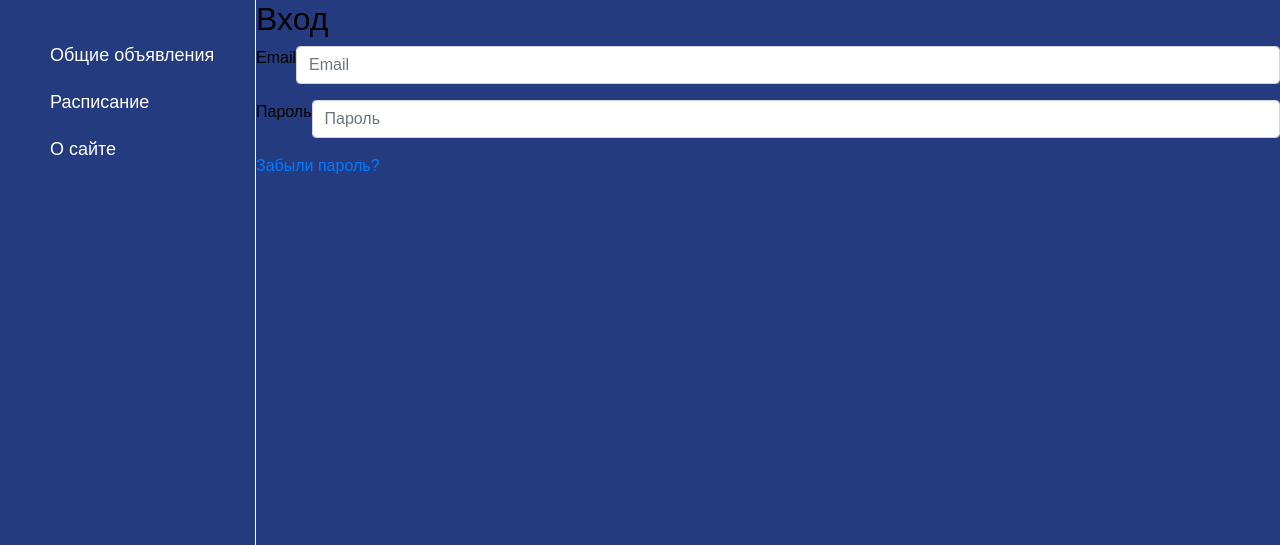
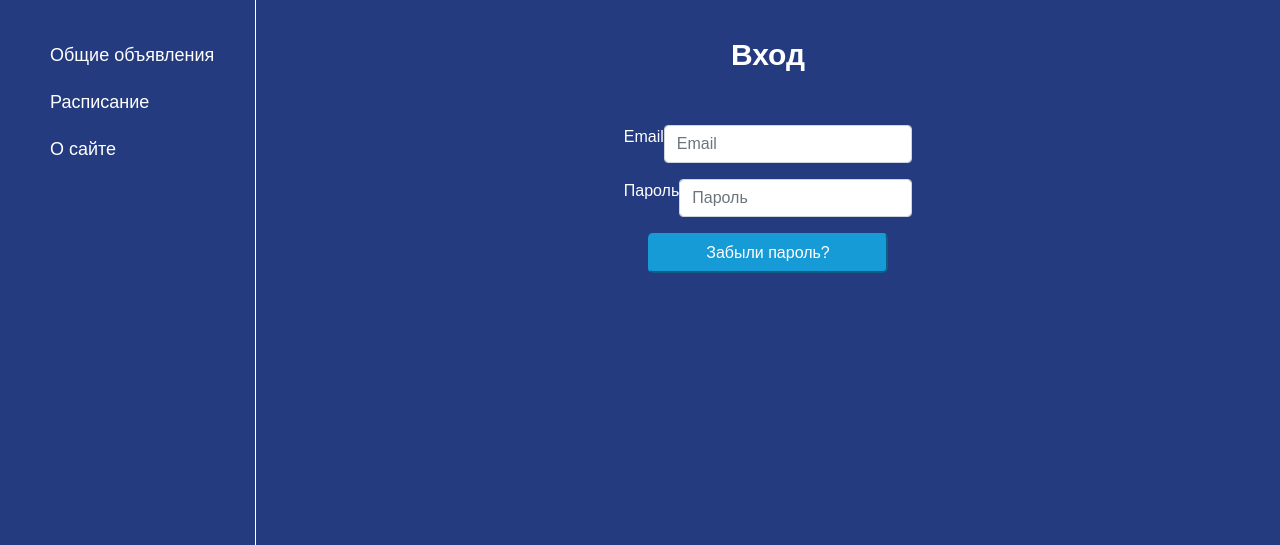
Before and after one commit to nikshaposhnikov/diploma, a Django app: page /accounts/login/ in a window 1280 px wide. Shown: the part 101-646 px from the top of the page. Run offline with Django 3.2, Linux system fonts and the light colour scheme; some libraries are stand-ins or nearby versions.

Commit message:
Improved registration forms.

```diff
--- a/main/static/main/style.css
+++ b/main/static/main/style.css
@@ -186,7 +186,7 @@ body {
 
 .ads-item__button:hover,
 .ads__search-form .btn-primary:hover,
-.button-i-am-teacher:hover,
+.btn-i-am-teacher:hover,
 .to-schedule-list:hover,
 .form-group .btn.btn-primary:hover,
 .return-btn:hover {
@@ -348,8 +348,9 @@ body {
     color: white;
 }
 
-.button-i-am-teacher,
-.form-group .btn.btn-primary {
+.btn-i-am-teacher,
+.form-group .btn.btn-primary,
+.btn-forgot-password{
     background-color: #169bd6;
     border-color: #169bd6;
     border-radius: 5px;
--- a/main/templates/main/login.html
+++ b/main/templates/main/login.html
@@ -5,16 +5,26 @@
 {% block title %}Вход{% endblock %}
 
 {% block content %}
-    <h2>Вход</h2>
+<div class="registration">
+    <div class="registration__header">
+        <p class="registration__name">Вход</p>
+    </div>
     {% if user.is_authenticated %}
+    <div class="about__info">
         <p>Вы уже выполнили вход.</p>
+    </div>
     {% else %}
+    <div class="registration__form">
         <form method="post">
             {% csrf_token %}
             {% bootstrap_form form layout='horizontal' %}
             <input type="hidden" name="text" value="{{ next }}">
             {% buttons submit='Войти' %} {% endbuttons %}
         </form>
-        <p><a href="{% url 'main:password_reset' %}">Забыли пароль?</a></p>
-    {% endif %}
+    </div>
+    <a href="{% url 'main:password_reset' %}">
+        <button class="btn-forgot-password">Забыли пароль?</button>
+    </a>
+</div>
+{% endif %}
 {% endblock %}
--- a/main/templates/main/register_user.html
+++ b/main/templates/main/register_user.html
@@ -19,7 +19,7 @@
     </div>
     <div class="registration__buttons">
         <a href="{% url 'main:register_teacher' %}">
-            <button class="button-i-am-teacher">Я преподаватель</button>
+            <button class="btn-i-am-teacher">Я преподаватель</button>
         </a>
     </div>
 </div>
```
Also changed, not shown: main/templates/main/change_user_info.html (+13 -4 lines), main/templates/main/subjects.html (+12 -8 lines), 1 other file.
